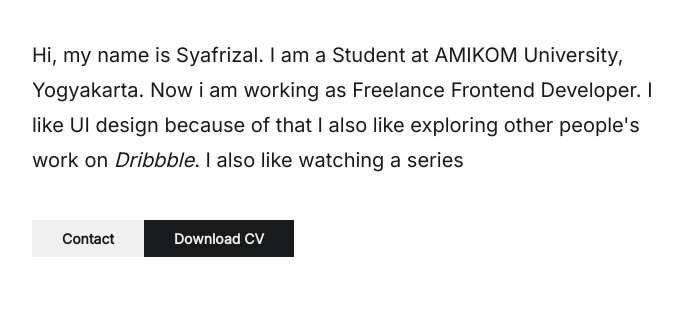
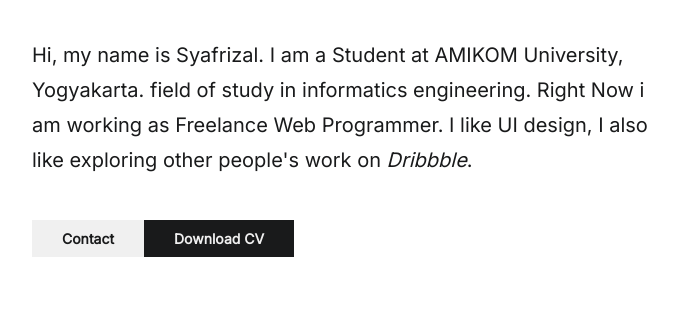
Before and after one commit to muhammadsyafr/muhammadsyafr, a Gatsby site: page /about/ in a window 1280 px wide. Shown: the part 186-516 px from the top of the page, without its empty margins (293-975 px from the left). Built offline with nearby package versions, Linux system fonts and the light colour scheme; Gatsby itself is replaced by a stand-in of ours; some packages are replaced by stand-ins of ours.

Commit message:
adding URL to download CV

```diff
--- a/src/components/profile.js
+++ b/src/components/profile.js
@@ -65,9 +65,10 @@ const Profile = () => {
                 </h1>
                 <p className="text-higlight">
                     Hi, my name is Syafrizal. I am a Student at AMIKOM University, Yogyakarta.
-                    Now i am working as Freelance Frontend Developer.
-                    I like UI design because of that I also like exploring other people's work on <i>Dribbble</i>.
-                    I also like watching a series
+                    field of study in informatics engineering.
+                    Right Now i am working as Freelance Web Programmer.
+                    I like UI design, I also like exploring other people's work on <i>Dribbble</i>.
+
                 </p>
 
                 <a href="mailto:muhammadsyafr@gmail.com"><button style={{
@@ -76,7 +77,7 @@ const Profile = () => {
 
             }} className="btn btn-contact"> Contact</button></a>
 
-            <a href="#"><button style={{
+            <a href="https://s.id/cv_syafrizal"><button style={{
                 marginTop: rhythm(0.5),
                 marginBottom: rhythm(1.5),
 
```
